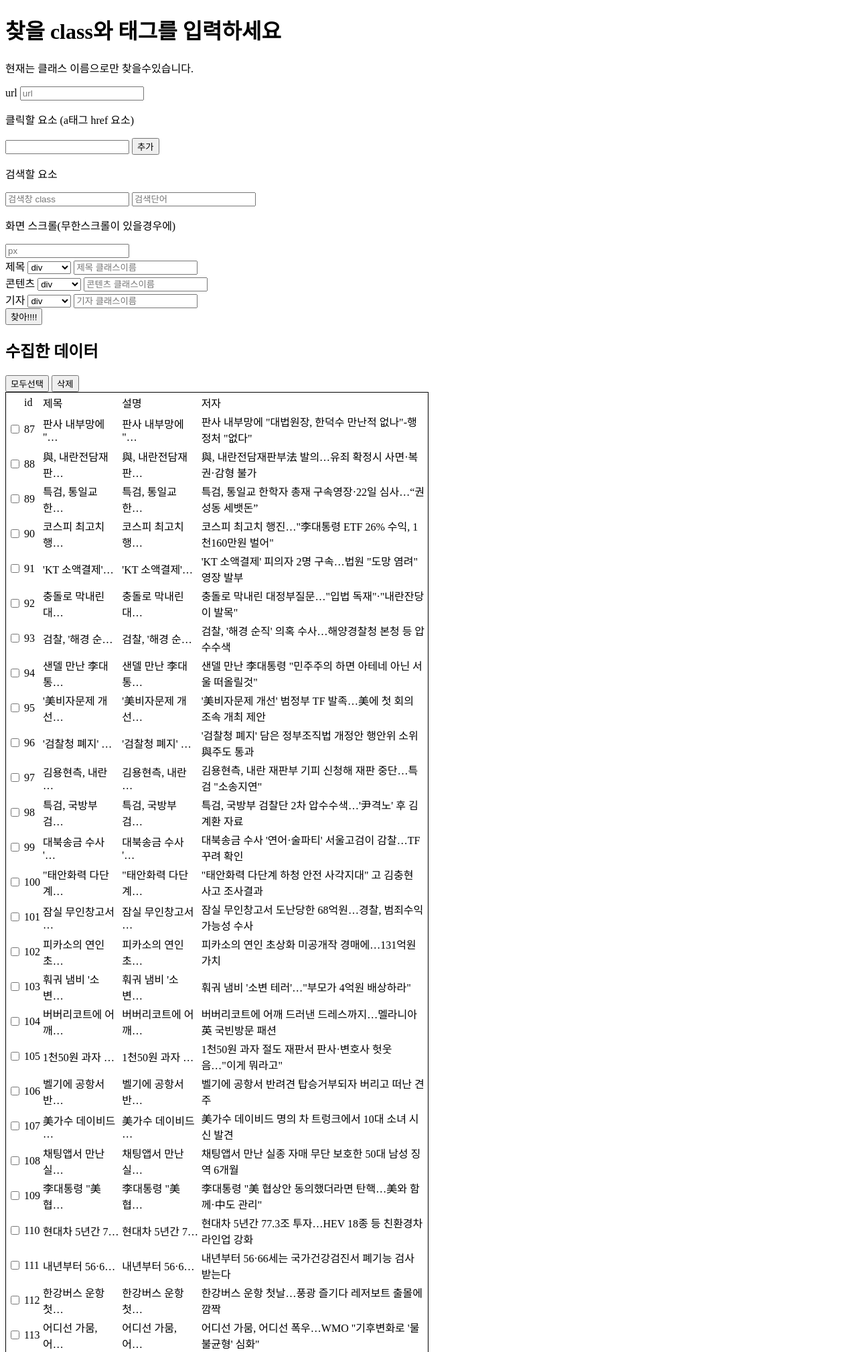
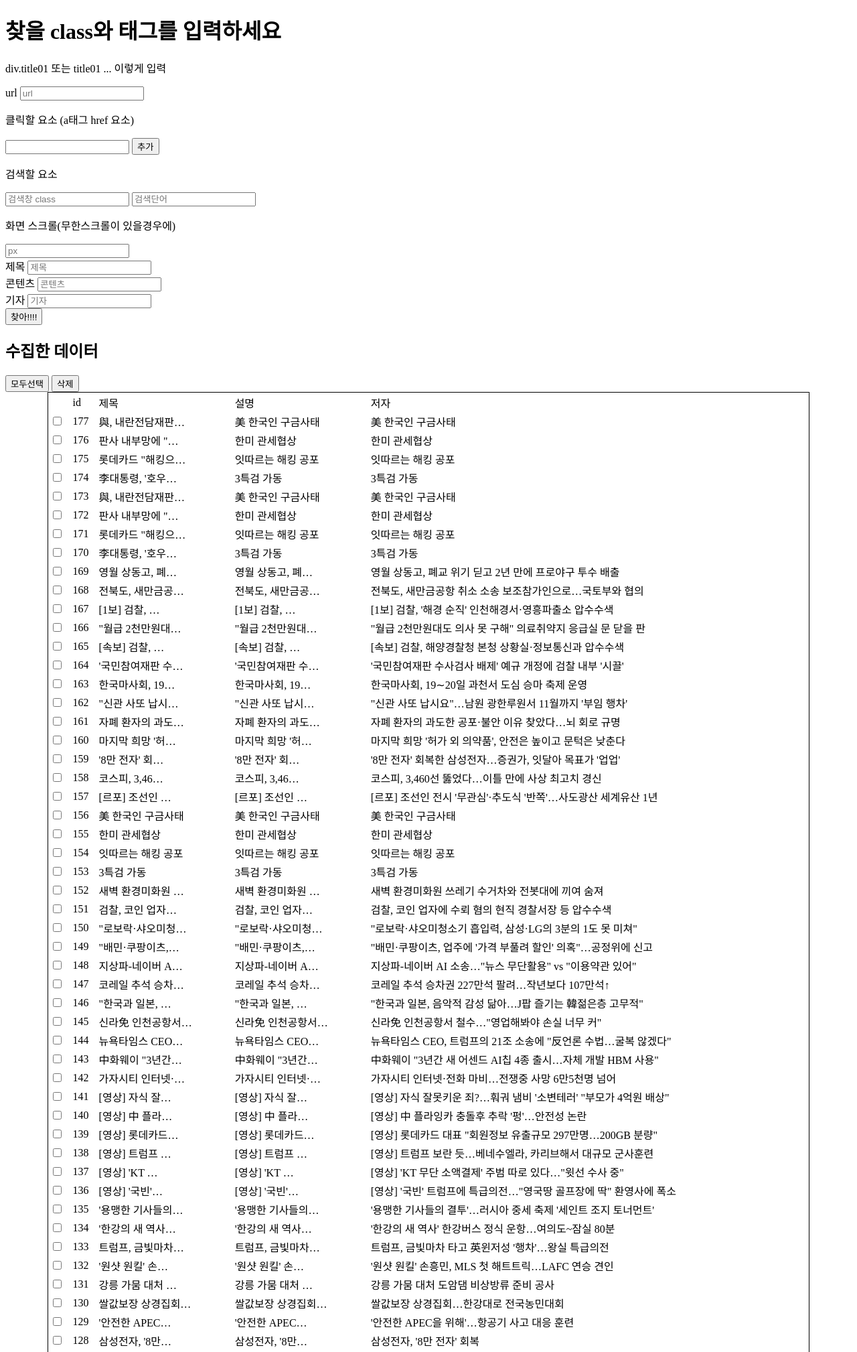
Before and after one commit to bidulgirin/crawling_example, a Django app: page / in a window 1280 px wide. Shown: the top 2018 px of the page at 67% size. Run offline with Django 5.2, Linux system fonts and the light colour scheme; data comes from the database, SQL or seed files in the repository; both versions use the stored data as it was after the commit.

Commit message:
[fix]content,author 컬럼 데이터가 없을경우 예외처리

```diff
--- a/home/templates/index.html
+++ b/home/templates/index.html
@@ -8,8 +8,9 @@
 </head>
 <style>
     .g_table {
-        width: 50%;
-        max-width: 800px;
+        width: 90%;
+        margin: 0 auto;
+        max-width: 1200px;
         border: 1px solid black;
     }
 
@@ -21,7 +22,7 @@
 <body>
     <form method="GET" action="{% url 'crawling' %}">
         <h1>찾을 class와 태그를 입력하세요</h1>
-        <p>현재는 클래스 이름으로만 찾을수있습니다.</p>
+        <p>div.title01 또는 title01 ... 이렇게 입력</p>
 
         <div>
             <label for="">url</label>
@@ -42,38 +43,38 @@
         </div>
         <div>
             <label for="">제목</label>
-            <select name="title_tag" id="title_tag">
+            <!-- <select name="title_tag" id="title_tag">
                 <option value="1" selected>div</option>
                 <option value="2">article</option>
                 <option value="3">section</option>
                 <option value="4">p</option>
                 <option value="5">a</option>
-            </select>
-            <input type="text" name="title" placeholder="제목 클래스이름" required>
+            </select> -->
+            <input type="text" name="title" placeholder="제목" required>
 
         </div>
         <div>
             <label for="">콘텐츠</label>
-            <select name="content_tag" id="content_tag">
+            <!-- <select name="content_tag" id="content_tag">
                 <option value="1" selected>div</option>
                 <option value="2">article</option>
                 <option value="3">section</option>
                 <option value="4">p</option>
                 <option value="5">a</option>
-            </select>
-            <input type="text" name="content" placeholder="콘텐츠 클래스이름">
+            </select> -->
+            <input type="text" name="content" placeholder="콘텐츠" required>
         </div>
 
         <div>
             <label for="">기자</label>
-            <select name="author_tag" id="author_tag">
+            <!-- <select name="author_tag" id="author_tag">
                 <option value="1" selected>div</option>
                 <option value="2">article</option>
                 <option value="3">section</option>
                 <option value="4">p</option>
                 <option value="5">a</option>
-            </select>
-            <input type="text" name="author" placeholder="기자 클래스이름">
+            </select> -->
+            <input type="text" name="author" placeholder="기자" required>
         </div>
 
         <button type="submit">찾아!!!!</button>
@@ -137,6 +138,9 @@
     select_all_button.addEventListener('click', selectAll)
 
     // 클릭할 요소 추가 기능
+    /*
+        1.
+    */
 </script>
 
 </html>
--- a/home/views.py
+++ b/home/views.py
@@ -13,7 +13,7 @@ from home.serializers import NewsSerializer
 # 홈 랜더
 # 크롤링 데이터를 보여준다ㄴㄴ
 def home(request):
-    datas = NewData.objects.all()
+    datas = NewData.objects.all().order_by("-pk")
     context={
         "datas" : datas
     }
@@ -38,21 +38,36 @@ def crawling(request):
 
             if response.status_code == 200:  # 정상 응답 반환 시 아래 코드블록 실행
                 soup = BeautifulSoup(response.content, 'html.parser')  # 응답 받은 HTML 파싱
-                # 지금은 클래스로만 찾아요
-                titles = soup.select(f'.{title_name}')
-                contents = soup.select(f'.{content_name}')
-                authors = soup.select(f'.{author_name}')
 
+                # 이렇게 하면 .title01 을 찾든 #title01 를 찾든 상관이 없어져용
+                titles = soup.select(f'{title_name}')
+                contents = soup.select(f'{content_name}') # 없으면 빈 배열이 입력된다
+                authors = soup.select(f'{author_name}')
+                # 배열에 값이 없을경우 채워넣을 것
+                no_datas = BeautifulSoup('<div></div>', 'html.parser')
+                # 빈배열일경우 처리
+                if contents == []:
+                    contents = [ no_datas for _ in titles] # title 의 개수만큼 공백을 채우겠다
+
+                if authors == []:
+                    authors = [ no_datas for _ in titles] # title 의 개수만큼 공백을 채우겠다
+                print("titles")
+                print(titles)
+                print("contents")
+                print(contents)
+                print("authors")
+                print(authors)
                 # 여기서 알고리즘 연습의 중요성을 느낍니다...
-                data_length = len(titles)
-                print("data_length")
-                print(data_length)
                 newData = []
-                for idx in range(data_length):
-                    newData.append(NewData(title = titles[idx].get_text(),
-                                           content = contents[idx].get_text(),
-                                           author = authors[idx].get_text(),
+
+                # zip 을 이용해서 데이터를 엮어보자
+                for title, content, author in zip(titles,contents,contents):
+                    newData.append(NewData(title = title.text,
+                                           content = content.text,
+                                           author = author.text,
                                            ))
+
+
                 if newData:
                     # 여러개의 데이터값을..넣으려고...해봤다...
                     NewData.objects.bulk_create(newData , batch_size=None, ignore_conflicts=False)
```
Also changed, not shown: db.sqlite3.
